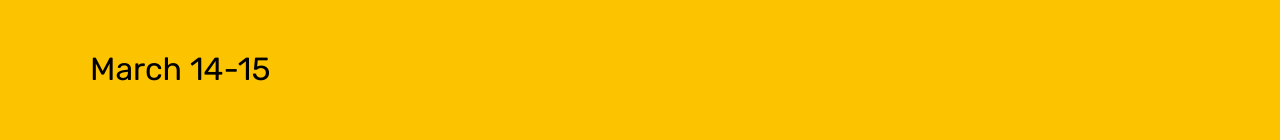
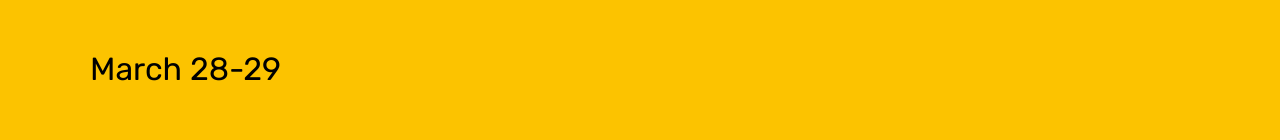
Before and after one commit to unihackhq/unihack.net, a Next.js app: page / in a window 1280 px wide. Shown: the part 426-566 px from the top of the page. Built offline with nearby package versions, Linux system fonts and the light colour scheme.

Commit message:
updated 2020 dates

```diff
--- a/sections/hero/hero.tsx
+++ b/sections/hero/hero.tsx
@@ -3,7 +3,7 @@ import Header from '../../components/header/header';
 
 const Hero = () => (
   <section className="hero">
-    <Header/>
+    <Header />
     <div className="hero-content">
       <div className="hero-content-title">
         <h1 className="title">
@@ -11,7 +11,7 @@ const Hero = () => (
           <span className="thin">2020</span>
         </h1>
         <h2>
-          <span>March 14-15</span>
+          <span>March 28-29</span>
         </h2>
       </div>
     </div>
--- a/sections/sponsor-info/sponsor-info.tsx
+++ b/sections/sponsor-info/sponsor-info.tsx
@@ -6,7 +6,7 @@ const SponsorInfo = () => (
     <div className="sponsor-info-content">
       <h2>What is UNIHACK?</h2>
       <p className="details no-margin">
-        When: <strong>March 14 - 15, 2020</strong>
+        When: <strong>March 28-29, 2020</strong>
       </p>
       <p className="details no-margin">
         Where: <strong>Melbourne</strong>
```
Also changed, not shown: sections/sponsor-prompt/sponsor-prompt.tsx (+3 -4 lines).
